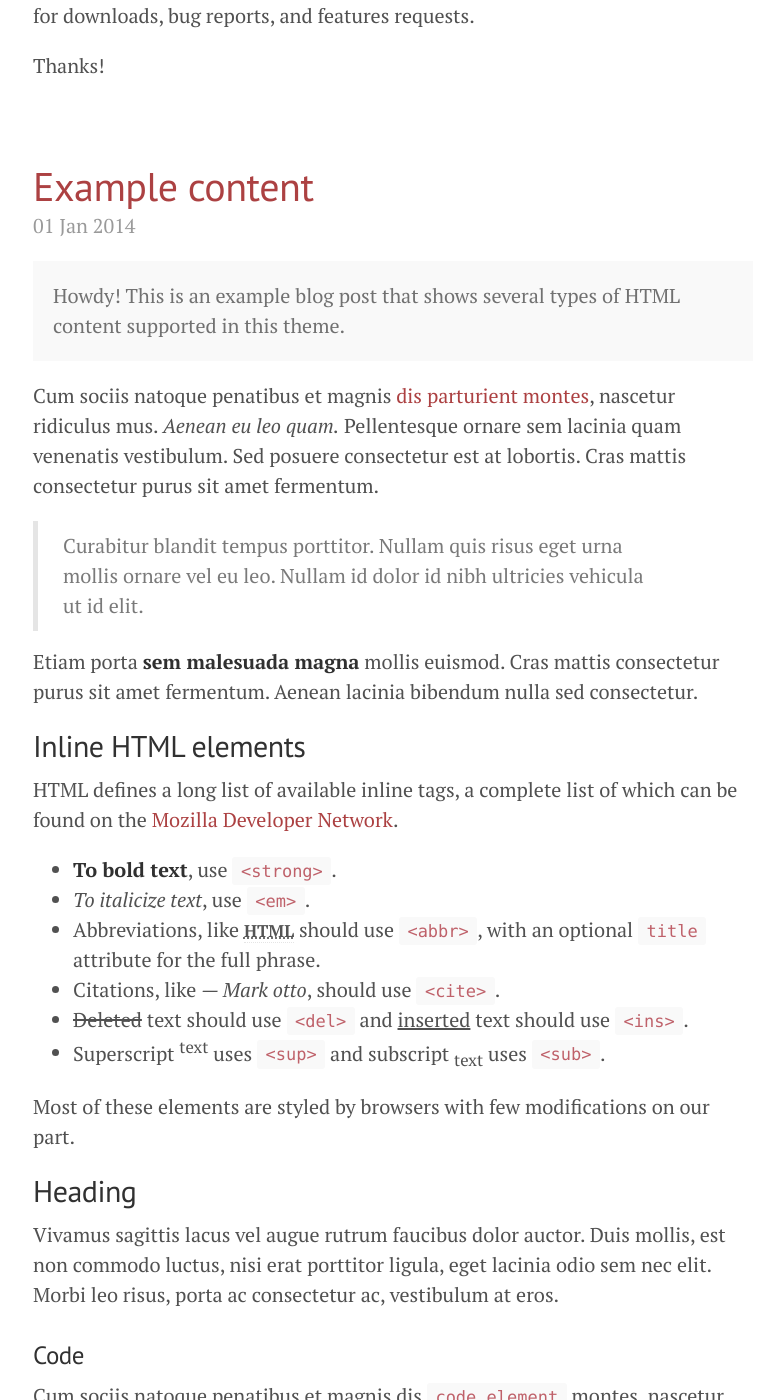
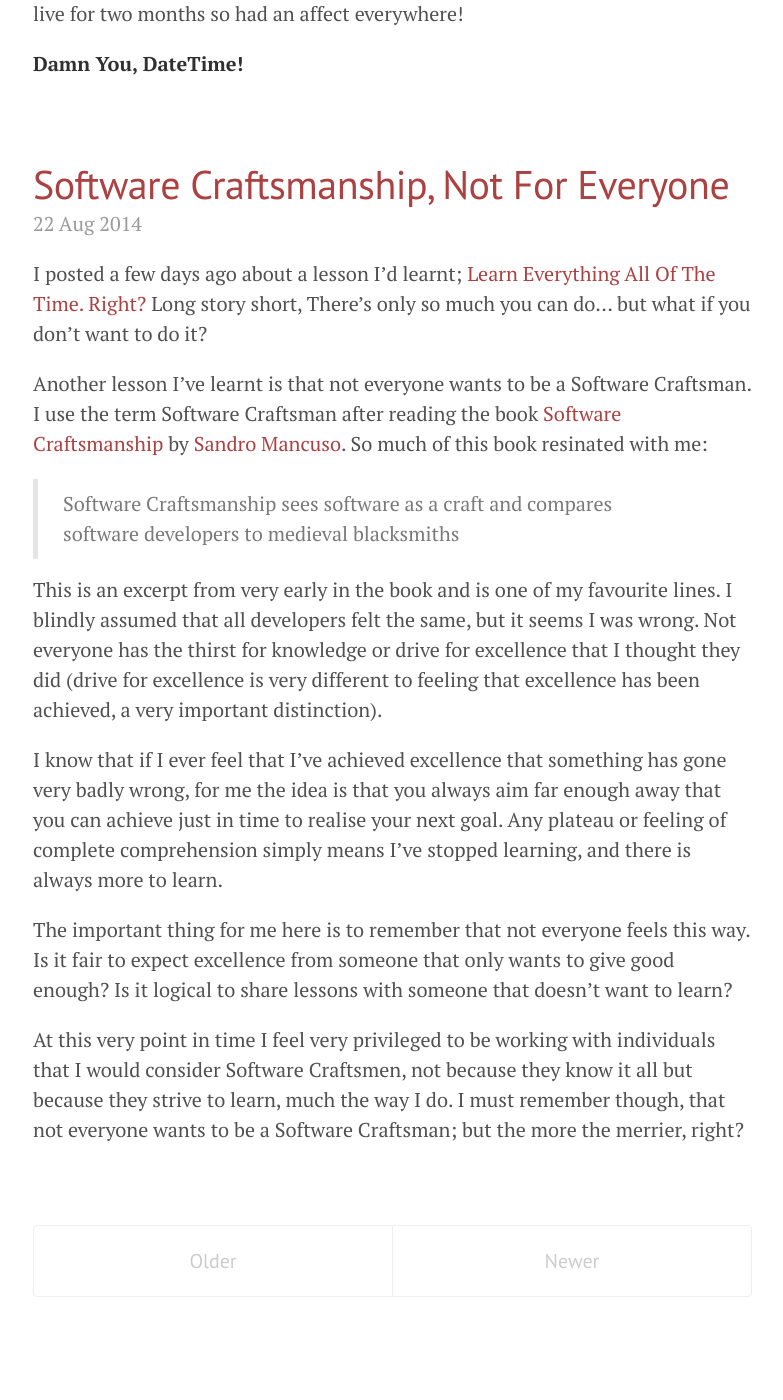
Before and after one commit to garoevans/garoevans.github.io, a Jekyll site: the page built from index.html, in a window 1280 px wide and 1400 px high, scrolled down 1326 px. Shown: the whole window, without its empty margins (247-1030 px from the left). Built offline with Jekyll 4.4.1, drawn with Linux system fonts in a browser that asks for light colours; Markdown is read by kramdown in place of the engine named in the settings; the list of posts is cut into pages by our own code; after the commit the page ends 2683 px from its top, so only the background shows below that; some of the changed text lies outside the part shown.

Commit message:
Add a couple of posts

```diff
--- a/_config.yml
+++ b/_config.yml
@@ -1,6 +1,6 @@
 # Dependencies
 markdown:         redcarpet
-highlighter:      true
+highlighter:      pygments
 
 # Permalinks
 permalink:        pretty
@@ -8,7 +8,7 @@ permalink:        pretty
 # Setup
 title:            GAROEVANS
 tagline:          'Developer, Apprentice, Father & Husband'
-description:      ''
+description:      'A dumping ground for Gareth Evans: developer, apprentice, father & husband'
 url:              http://github.garoevans.com
 
 author:
@@ -18,7 +18,7 @@ author:
 paginate:         5
 
 # Custom vars
-version:          2.0.0
+version:          0.0.1
 
 github:
   repo:           https://github.com/garoevans/garoevans.github.io
--- a/_includes/sidebar.html
+++ b/_includes/sidebar.html
@@ -25,8 +25,6 @@
       {% endif %}
     {% endfor %}
 
-    <a class="sidebar-nav-item" href="{{ site.github.repo }}/archive/v{{ site.version }}.zip">Download</a>
-    <a class="sidebar-nav-item" href="{{ site.github.repo }}">GitHub project</a>
     <span class="sidebar-nav-item">Currently v{{ site.version }}</span>
   </nav>
 
--- a/_posts/2013-12-31-whats-jekyll.md
+++ /dev/null
@@ -1,12 +0,0 @@
----
-layout: post
-title: What's Jekyll?
----
-
-[Jekyll](http://jekyllrb.com) is a static site generator, an open-source tool for creating simple yet powerful websites of all shapes and sizes. From [the project's readme](https://github.com/mojombo/jekyll/blob/master/README.markdown):
-
-  > Jekyll is a simple, blog aware, static site generator. It takes a template directory [...] and spits out a complete, static website suitable for serving with Apache or your favorite web server. This is also the engine behind GitHub Pages, which you can use to host your project’s page or blog right here from GitHub.
-
-It's an immensely useful tool and one we encourage you to use here with Hyde.
-
-Find out more by [visiting the project on GitHub](https://github.com/mojombo/jekyll).
--- a/_posts/2014-01-01-example-content.md
+++ /dev/null
@@ -1,122 +0,0 @@
----
-layout: post
-title: Example content
----
-
-
-<div class="message">
-  Howdy! This is an example blog post that shows several types of HTML content supported in this theme.
-</div>
-
-Cum sociis natoque penatibus et magnis <a href="#">dis parturient montes</a>, nascetur ridiculus mus. *Aenean eu leo quam.* Pellentesque ornare sem lacinia quam venenatis vestibulum. Sed posuere consectetur est at lobortis. Cras mattis consectetur purus sit amet fermentum.
-
-> Curabitur blandit tempus porttitor. Nullam quis risus eget urna mollis ornare vel eu leo. Nullam id dolor id nibh ultricies vehicula ut id elit.
-
-Etiam porta **sem malesuada magna** mollis euismod. Cras mattis consectetur purus sit amet fermentum. Aenean lacinia bibendum nulla sed consectetur.
-
-## Inline HTML elements
-
-HTML defines a long list of available inline tags, a complete list of which can be found on the [Mozilla Developer Network](https://developer.mozilla.org/en-US/docs/Web/HTML/Element).
-
-- **To bold text**, use `<strong>`.
-- *To italicize text*, use `<em>`.
-- Abbreviations, like <abbr title="HyperText Markup Langage">HTML</abbr> should use `<abbr>`, with an optional `title` attribute for the full phrase.
-- Citations, like <cite>&mdash; Mark otto</cite>, should use `<cite>`.
-- <del>Deleted</del> text should use `<del>` and <ins>inserted</ins> text should use `<ins>`.
-- Superscript <sup>text</sup> uses `<sup>` and subscript <sub>text</sub> uses `<sub>`.
-
-Most of these elements are styled by browsers with few modifications on our part.
-
-## Heading
-
-Vivamus sagittis lacus vel augue rutrum faucibus dolor auctor. Duis mollis, est non commodo luctus, nisi erat porttitor ligula, eget lacinia odio sem nec elit. Morbi leo risus, porta ac consectetur ac, vestibulum at eros.
-
-### Code
-
-Cum sociis natoque penatibus et magnis dis `code element` montes, nascetur ridiculus mus.
-
-{% highlight js %}
-// Example can be run directly in your JavaScript console
-
-// Create a function that takes two arguments and returns the sum of those arguments
-var adder = new Function("a", "b", "return a + b");
-
-// Call the function
-adder(2, 6);
-// > 8
-{% endhighlight %}
-
-Aenean lacinia bibendum nulla sed consectetur. Etiam porta sem malesuada magna mollis euismod. Fusce dapibus, tellus ac cursus commodo, tortor mauris condimentum nibh, ut fermentum massa.
-
-### Lists
-
-Cum sociis natoque penatibus et magnis dis parturient montes, nascetur ridiculus mus. Aenean lacinia bibendum nulla sed consectetur. Etiam porta sem malesuada magna mollis euismod. Fusce dapibus, tellus ac cursus commodo, tortor mauris condimentum nibh, ut fermentum massa justo sit amet risus.
-
-* Praesent commodo cursus magna, vel scelerisque nisl consectetur et.
-* Donec id elit non mi porta gravida at eget metus.
-* Nulla vitae elit libero, a pharetra augue.
-
-Donec ullamcorper nulla non metus auctor fringilla. Nulla vitae elit libero, a pharetra augue.
-
-1. Vestibulum id ligula porta felis euismod semper.
-2. Cum sociis natoque penatibus et magnis dis parturient montes, nascetur ridiculus mus.
-3. Maecenas sed diam eget risus varius blandit sit amet non magna.
-
-Cras mattis consectetur purus sit amet fermentum. Sed posuere consectetur est at lobortis.
-
-<dl>
-  <dt>HyperText Markup Language (HTML)</dt>
-  <dd>The language used to describe and define the content of a Web page</dd>
-
-  <dt>Cascading Style Sheets (CSS)</dt>
-  <dd>Used to describe the appearance of Web content</dd>
-
-  <dt>JavaScript (JS)</dt>
-  <dd>The programming language used to build advanced Web sites and applications</dd>
-</dl>
-
-Integer posuere erat a ante venenatis dapibus posuere velit aliquet. Morbi leo risus, porta ac consectetur ac, vestibulum at eros. Nullam quis risus eget urna mollis ornare vel eu leo.
-
-### Tables
-
-Aenean lacinia bibendum nulla sed consectetur. Lorem ipsum dolor sit amet, consectetur adipiscing elit.
-
-<table>
-  <thead>
-    <tr>
-      <th>Name</th>
-      <th>Upvotes</th>
-      <th>Downvotes</th>
-    </tr>
-  </thead>
-  <tfoot>
-    <tr>
-      <td>Totals</td>
-      <td>21</td>
-      <td>23</td>
-    </tr>
-  </tfoot>
-  <tbody>
-    <tr>
-      <td>Alice</td>
-      <td>10</td>
-      <td>11</td>
-    </tr>
-    <tr>
-      <td>Bob</td>
-      <td>4</td>
-      <td>3</td>
-    </tr>
-    <tr>
-      <td>Charlie</td>
-      <td>7</td>
-      <td>9</td>
-    </tr>
-  </tbody>
-</table>
-
-Nullam id dolor id nibh ultricies vehicula ut id elit. Sed posuere consectetur est at lobortis. Nullam quis risus eget urna mollis ornare vel eu leo.
-
------
-
-Want to see something else added? <a href="https://github.com/poole/poole/issues/new">Open an issue.</a>
--- a/_posts/2014-01-02-introducing-lanyon.md
+++ /dev/null
@@ -1,38 +0,0 @@
----
-layout: post
-title: Introducing Lanyon
----
-
-Lanyon is an unassuming [Jekyll](http://jekyllrb.com) theme that places content first by tucking away navigation in a hidden drawer. It's based on [Poole](http://getpoole.com), the Jekyll butler.
-
-### Built on Poole
-
-Poole is the Jekyll Butler, serving as an upstanding and effective foundation for Jekyll themes by [@mdo](https://twitter.com/mdo). Poole, and every theme built on it (like Lanyon here) includes the following:
-
-* Complete Jekyll setup included (layouts, config, [404](/404), [RSS feed](/atom.xml), posts, and [example page](/about))
-* Mobile friendly design and development
-* Easily scalable text and component sizing with `rem` units in the CSS
-* Support for a wide gamut of HTML elements
-* Related posts (time-based, because Jekyll) below each post
-* Syntax highlighting, courtesy Pygments (the Python-based code snippet highlighter)
-
-### Lanyon features
-
-In addition to the features of Poole, Lanyon adds the following:
-
-* Toggleable sliding sidebar (built with only CSS) via **☰** link in top corner
-* Sidebar includes support for textual modules and a dynamically generated navigation with active link support
-* Two orientations for content and sidebar, default (left sidebar) and [reverse](https://github.com/poole/lanyon#reverse-layout) (right sidebar), available via `<body>` classes
-* [Eight optional color schemes](https://github.com/poole/lanyon#themes), available via `<body>` classes
-
-[Head to the readme](https://github.com/poole/lanyon#readme) to learn more.
-
-### Browser support
-
-Lanyon is by preference a forward-thinking project. In addition to the latest versions of Chrome, Safari (mobile and desktop), and Firefox, it is only compatible with Internet Explorer 9 and above.
-
-### Download
-
-Lanyon is developed on and hosted with GitHub. Head to the <a href="https://github.com/poole/lanyon">GitHub repository</a> for downloads, bug reports, and features requests.
-
-Thanks!
--- /dev/null
+++ b/_posts/2014-08-22-software-craftsmanship-not-for-everyone.md
@@ -0,0 +1,18 @@
+---
+layout: post
+title: Software Craftsmanship, Not For Everyone
+---
+
+I posted a few days ago about a lesson I’d learnt; [Learn Everything All Of The Time. Right?](http://blog.garoevans.com/2014/08/19/learn-everything-all-of-the-time-right/) Long story short, There’s only so much you can do… but what if you don’t want to do it?
+
+Another lesson I’ve learnt is that not everyone wants to be a Software Craftsman. I use the term Software Craftsman after reading the book [Software Craftsmanship](https://leanpub.com/socra) by [Sandro Mancuso](https://twitter.com/sandromancuso). So much of this book resinated with me:
+
+> Software Craftsmanship sees software as a craft and compares software developers to medieval blacksmiths
+
+This is an excerpt from very early in the book and is one of my favourite lines. I blindly assumed that all developers felt the same, but it seems I was wrong. Not everyone has the thirst for knowledge or drive for excellence that I thought they did (drive for excellence is very different to feeling that excellence has been achieved, a very important distinction).
+
+I know that if I ever feel that I’ve achieved excellence that something has gone very badly wrong, for me the idea is that you always aim far enough away that you can achieve just in time to realise your next goal. Any plateau or feeling of complete comprehension simply means I’ve stopped learning, and there is always more to learn.
+
+The important thing for me here is to remember that not everyone feels this way. Is it fair to expect excellence from someone that only wants to give good enough? Is it logical to share lessons with someone that doesn’t want to learn?
+
+At this very point in time I feel very privileged to be working with individuals that I would consider Software Craftsmen, not because they know it all but because they strive to learn, much the way I do. I must remember though, that not everyone wants to be a Software Craftsman; but the more the merrier, right?
--- /dev/null
+++ b/_posts/2014-09-01-damn-you-datetime.md
@@ -0,0 +1,34 @@
+---
+layout: post
+title: Damn You, DateTime
+---
+
+So, yesterday (Sunday) I had a phone call, it was from the on call dev. There was a problem with some code I’ve written. Since midnight on the 31st August these crons that run every hour were erroring. Something about September reporting as October… weird.
+
+Now, I’ve run into date problems in PHP before. Have you ever tried iterating over a long period of time one [strtotime(‘+1 month’, $someTime);](http://php.net/manual/en/function.strtotime.php) at a time? Get it wrong and you’ll end up a month ahead, or even the same month and this is kind of what happened this weekend, even though I thought I was being good and using the [DateTime](http://php.net/manual/en/class.datetime.php) object:
+
+{% highlight php %}
+<?php
+$dateTime = DateTime::createFromFormat('Ym', '201409');
+{% endhighlight %}
+
+Harmless right? Unfortunately not, on the 31st August running the above code is equivalent to doing the following:
+
+{% highlight php %}
+<?php
+$dateTime = new DateTime('2014-09-01 00:00:00');
+$dateTime->setDate($dateTime->format('Y'), $dateTime->format('m'), 31);
+var_dump($dateTime);
+//class DateTime#1 (3) {
+//  public $date =>
+//  string(26) "2014-10-01 00:00:00.000000"
+//  public $timezone_type =>
+//  int(3)
+//  public $timezone =>
+//  string(13) "Europe/London"
+//}
+{% endhighlight %}
+
+By not explicitly setting a day in my first example PHP was defaulting to the current day (the 31st). So when working on a month of less than 31 days guess what? We end up on a different month. The fix was easy, but the code had been live for two months so had an affect everywhere!
+
+**Damn You, DateTime!**
```
Also changed, not shown: about.md (+1 -1 lines).
